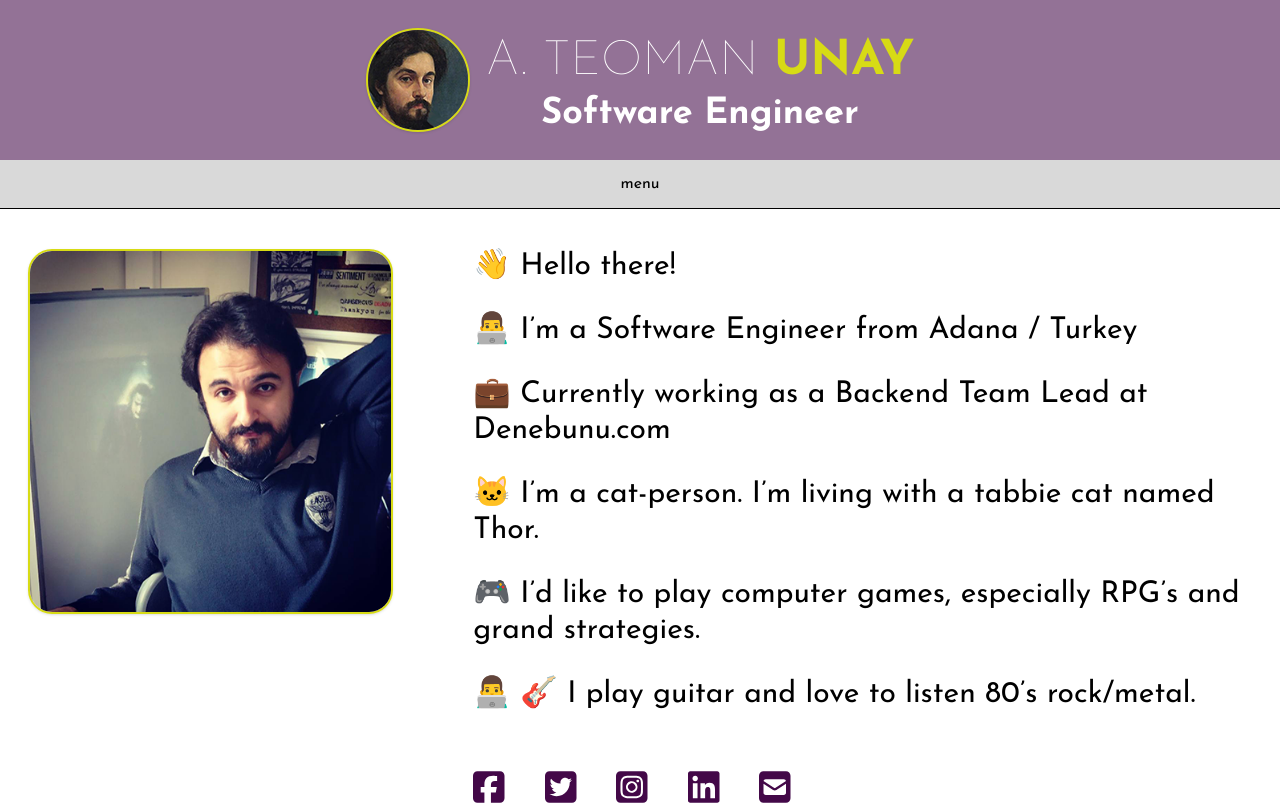
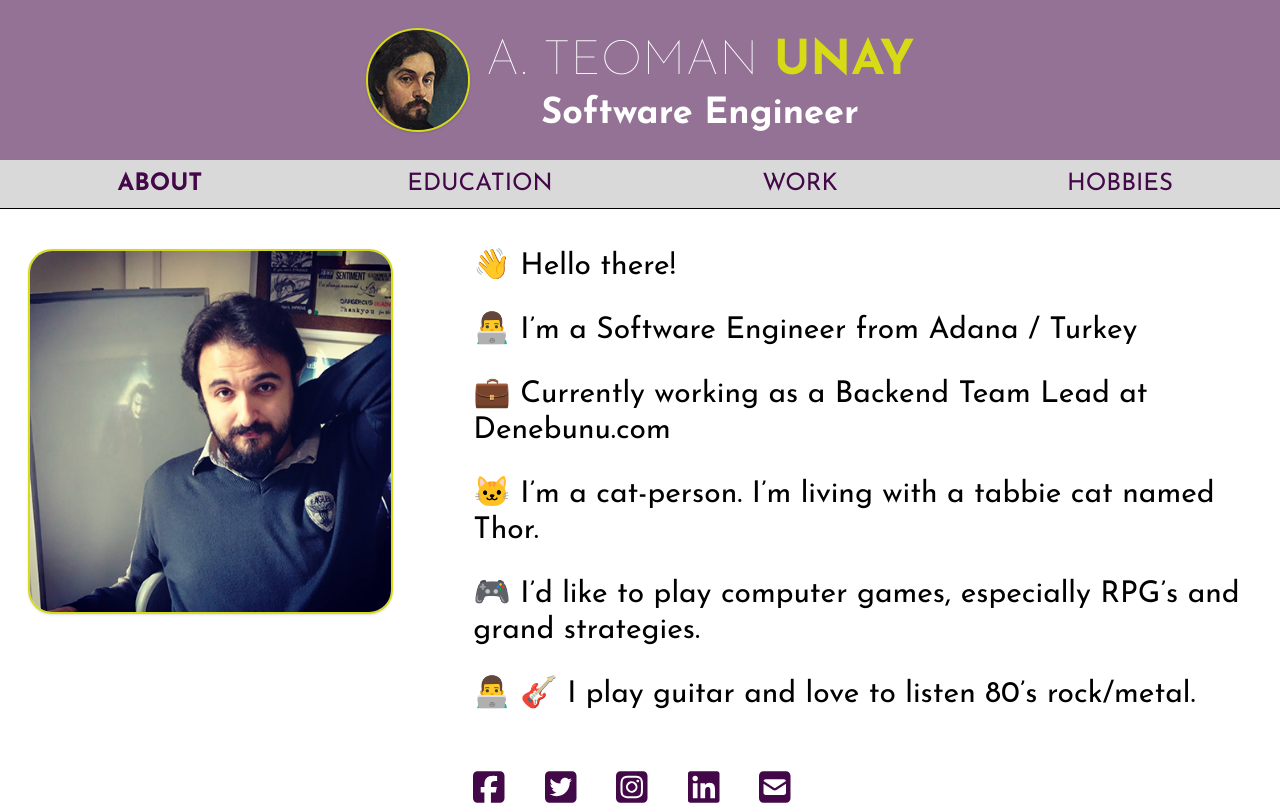
Before and after one commit to dhargan/tunay, a React (Create React App) app: page / in a window 1280 px wide. Built offline with nearby package versions, Linux system fonts and the light colour scheme.

Commit message:
Prepare static menu

```diff
--- a/src/components/Menu.js
+++ b/src/components/Menu.js
@@ -1,7 +1,14 @@
 const Menu = (props) => {
     return (
-        <div className="flex items-center justify-center text-center h-12 bg-gray">
-            menu
+        <div class="flex items-center justify-center text-center h-12 bg-gray">
+            <div class="contents">
+                <div class="flex-1 text-dark-purple text-2xl font-bold">
+                    ABOUT
+                </div>
+                <div class="flex-1 text-dark-purple text-2xl">EDUCATION</div>
+                <div class="flex-1 text-dark-purple text-2xl">WORK</div>
+                <div class="flex-1 text-dark-purple text-2xl">HOBBIES</div>
+            </div>
         </div>
     );
 };
```
